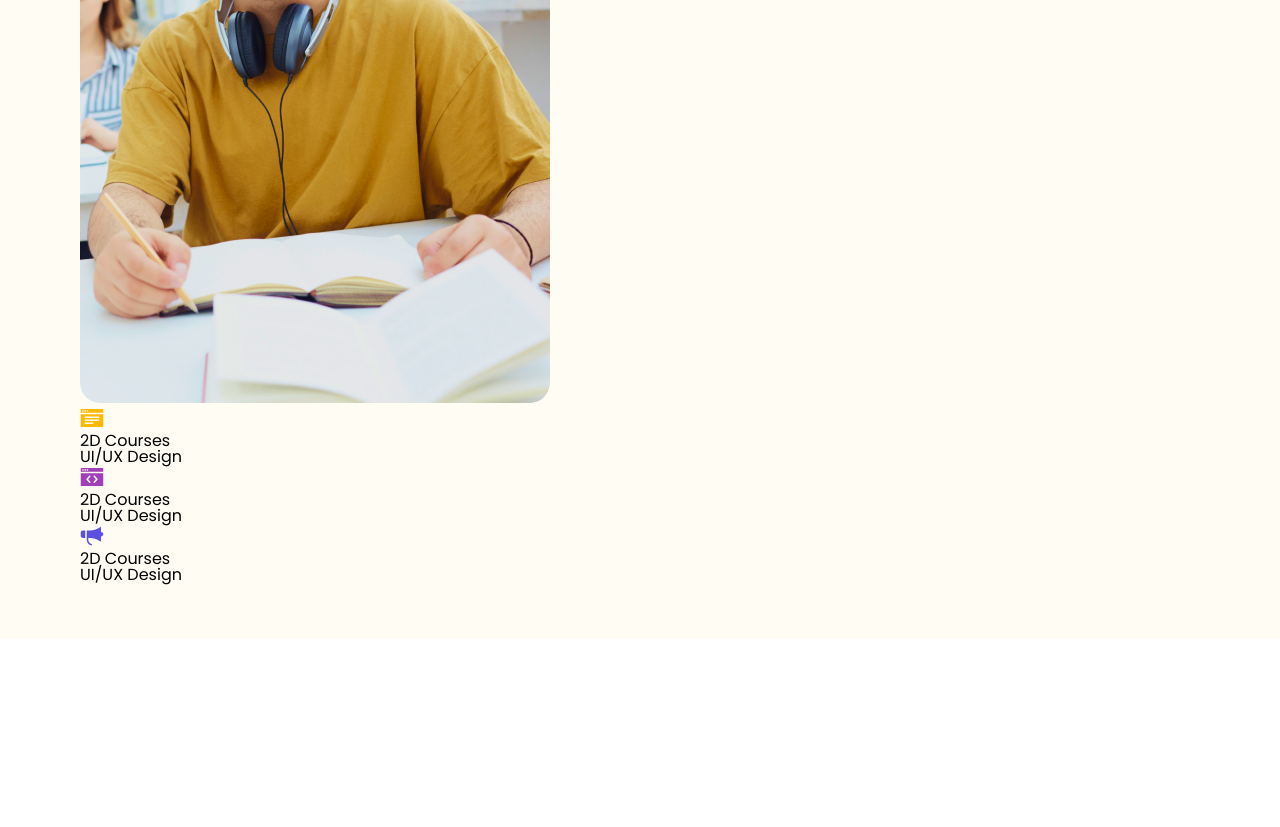
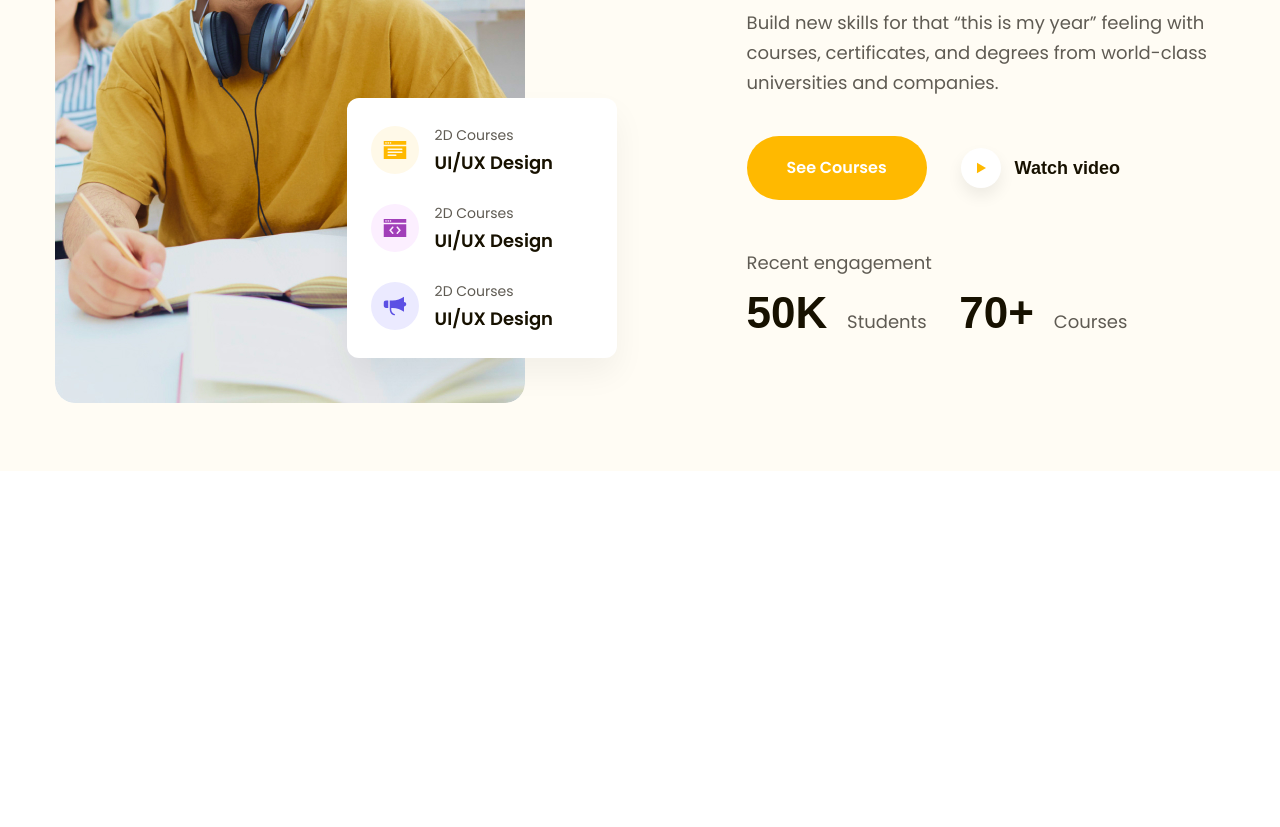
Before and after one commit to trantamhocjava/figma-to-html, a plain HTML site: page index.html in a window 1280 px wide. Shown: the part 432-1259 px from the top of the page. Drawn offline with Linux system fonts and the light colour scheme.

Commit message:
p4 tao phan hero

```diff
--- a/asset/css/style.css
+++ b/asset/css/style.css
@@ -1,5 +1,10 @@
 * {
   box-sizing: border-box;
+}
+
+:root {
+  --font-heading: "Sen", sans-serif;
+  --primary-color: #ffb900;
 }
 
 html {
@@ -33,8 +38,12 @@ a {
   text-align: center;
   font-size: 1.6rem;
   font-weight: 600;
-  border-radius: 24.5px;
+  border-radius: 999px;
   background: #171100;
+}
+
+.btn:hover {
+  opacity: 0.8;
 }
 
 /* header  */
@@ -49,6 +58,7 @@ a {
 }
 
 .header.fixed {
+  z-index: 1;
   position: sticky;
   top: -28px;
 }
@@ -98,7 +108,7 @@ a {
 
 /* hero */
 .hero {
-  padding: 56px;
+  padding: 56px 0px 65px;
   background-color: #fffcf4;
 }
 
@@ -106,12 +116,10 @@ a {
   display: flex;
 }
 
+/* hero left */
 .hero .media-block {
   width: 48%;
-}
-
-.hero .content-block {
-  width: 52%;
+  position: relative;
 }
 
 .hero .media-block .img {
@@ -120,3 +128,142 @@ a {
   object-fit: cover;
   border-radius: 20px;
 }
+
+.hero .hero-summary {
+  padding: 24px;
+  width: 270px;
+  position: absolute;
+  bottom: 48px;
+  right: 0;
+  border-radius: 12px;
+  background: #fff;
+  box-shadow: 0px 16px 32px 0px rgba(0, 0, 0, 0.05);
+}
+
+.hero-summary .item {
+  display: flex;
+  align-items: center;
+}
+
+.hero-summary .item + .item {
+  margin-top: 22px;
+}
+
+.hero-summary .icon {
+  width: 48px;
+  height: 48px;
+  border-radius: 50%;
+  display: flex;
+  justify-content: center;
+  align-items: center;
+  background-color: #fff9e8;
+}
+
+.hero-summary .icon2 {
+  background-color: #fcefff;
+}
+
+.hero-summary .icon3 {
+  background-color: #ebeaff;
+}
+
+.hero-summary .info {
+  margin-left: 16px;
+}
+
+.hero-summary .label {
+  color: #5f5b53;
+  font-size: 1.4rem;
+  line-height: 1.86;
+}
+
+.hero-summary .title {
+  color: #171100;
+  font-size: 1.8rem;
+  font-weight: 600;
+  line-height: 1.67;
+}
+
+/* hero right */
+.hero .content-block {
+  width: 52%;
+  padding-left: 130px;
+  padding-top: 64px;
+}
+
+.hero .heading {
+  color: #171100;
+  font-family: var(--font-heading);
+  font-size: 5.8rem;
+  font-weight: 700;
+  line-height: 1.17; /* 117.241% */
+  letter-spacing: -1.16px;
+}
+
+.hero .desc {
+  margin-top: 22px;
+  color: #5f5b53;
+  font-size: 1.8rem;
+  line-height: 1.67; /* 166.667% */
+}
+
+.hero .cta-group {
+  margin-top: 38px;
+  display: flex;
+  align-items: center;
+}
+
+.hero .hero-cta {
+  min-width: 180px;
+  line-height: 64px;
+  background-color: var(--primary-color);
+}
+
+.hero .watch-video {
+  margin-left: 28px;
+  border: none;
+  background-color: transparent;
+  display: flex;
+  align-items: center;
+  cursor: pointer;
+}
+
+.hero .watch-video .icon {
+  display: flex;
+  align-items: center;
+  justify-content: center;
+  width: 40px;
+  height: 40px;
+  border-radius: 40px;
+  background: #fff;
+  box-shadow: 0px 8px 16px 0px rgba(0, 0, 0, 0.07);
+}
+
+.hero .watch-video span {
+  margin-left: 14px;
+  color: #171100;
+  font-size: 1.8rem;
+  font-weight: 600;
+  line-height: 1.67;
+}
+
+.hero .desc-recent {
+  margin-top: 48px;
+}
+
+.hero .stats {
+  margin-top: 8px;
+}
+
+.hero .stats strong {
+  margin-right: 15px;
+  color: #171100;
+  font-family: var(--font-heading);
+  font-size: 4.4rem;
+  font-weight: 700;
+  line-height: 1.23;
+}
+
+.hero .stats strong:nth-child(2) {
+  margin-left: 28px;
+}
--- a/index.html
+++ b/index.html
@@ -82,7 +82,7 @@
 
                 <!-- item 2 -->
                 <div class="item">
-                  <div class="icon">
+                  <div class="icon icon2">
                     <img src="/asset/icon/Orion_code-window.svg" alt="" />
                   </div>
 
@@ -94,7 +94,7 @@
 
                 <!-- item 3 -->
                 <div class="item">
-                  <div class="icon">
+                  <div class="icon icon3">
                     <img src="/asset/icon/Orion_megaphone.svg" alt="" />
                   </div>
 
@@ -119,7 +119,7 @@
               </p>
 
               <div class="cta-group">
-                <a href="#!" class="btn">See Courses</a>
+                <a href="#!" class="btn hero-cta">See Courses</a>
 
                 <button class="watch-video">
                   <div class="icon">
@@ -129,9 +129,9 @@
                 </button>
               </div>
 
-              <p class="desc">Recent engagement</p>
+              <p class="desc desc-recent">Recent engagement</p>
 
-              <p class="desc">
+              <p class="desc stats">
                 <strong>50K</strong> Students <strong>70+</strong> Courses
               </p>
             </div>
```
